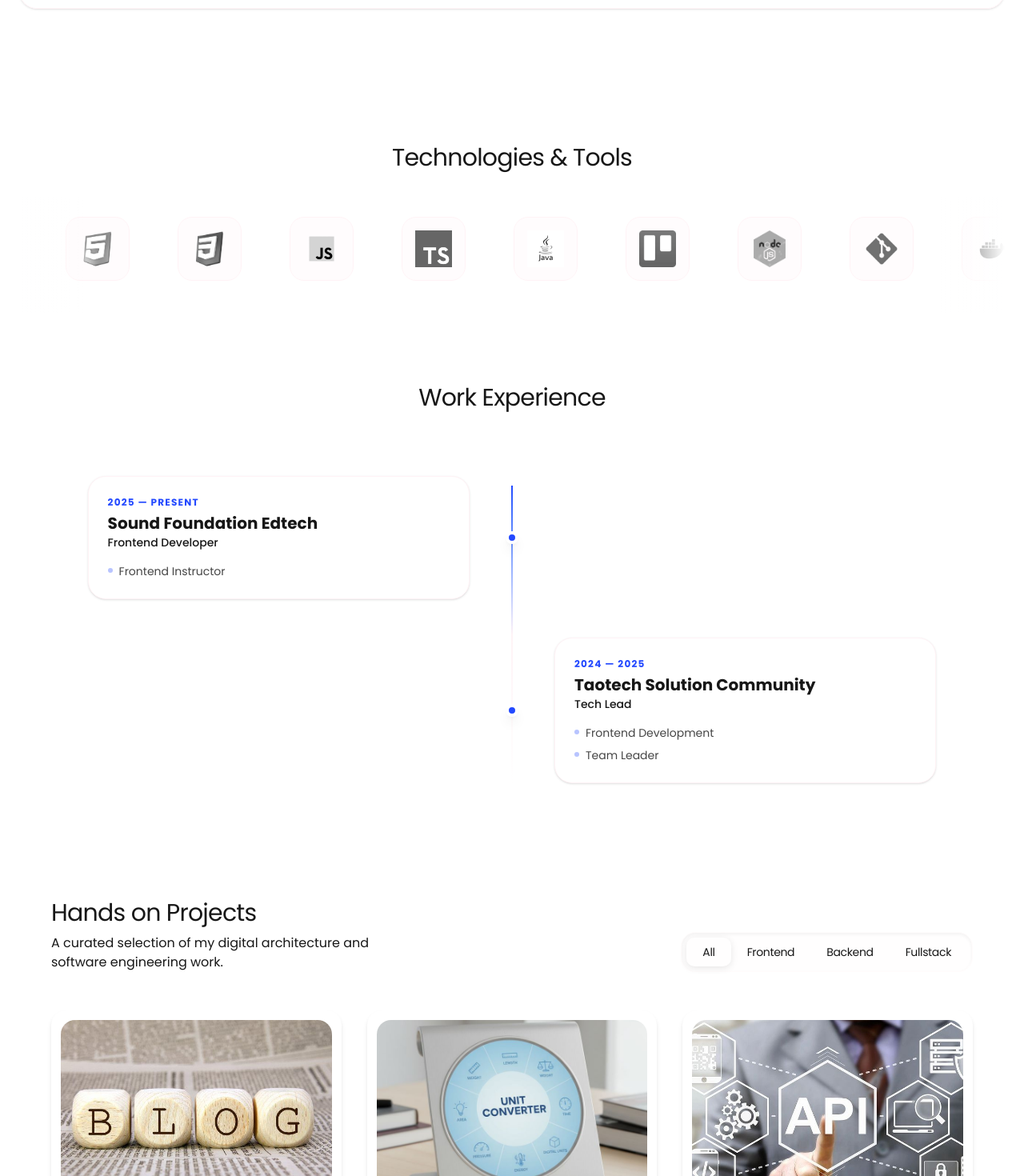
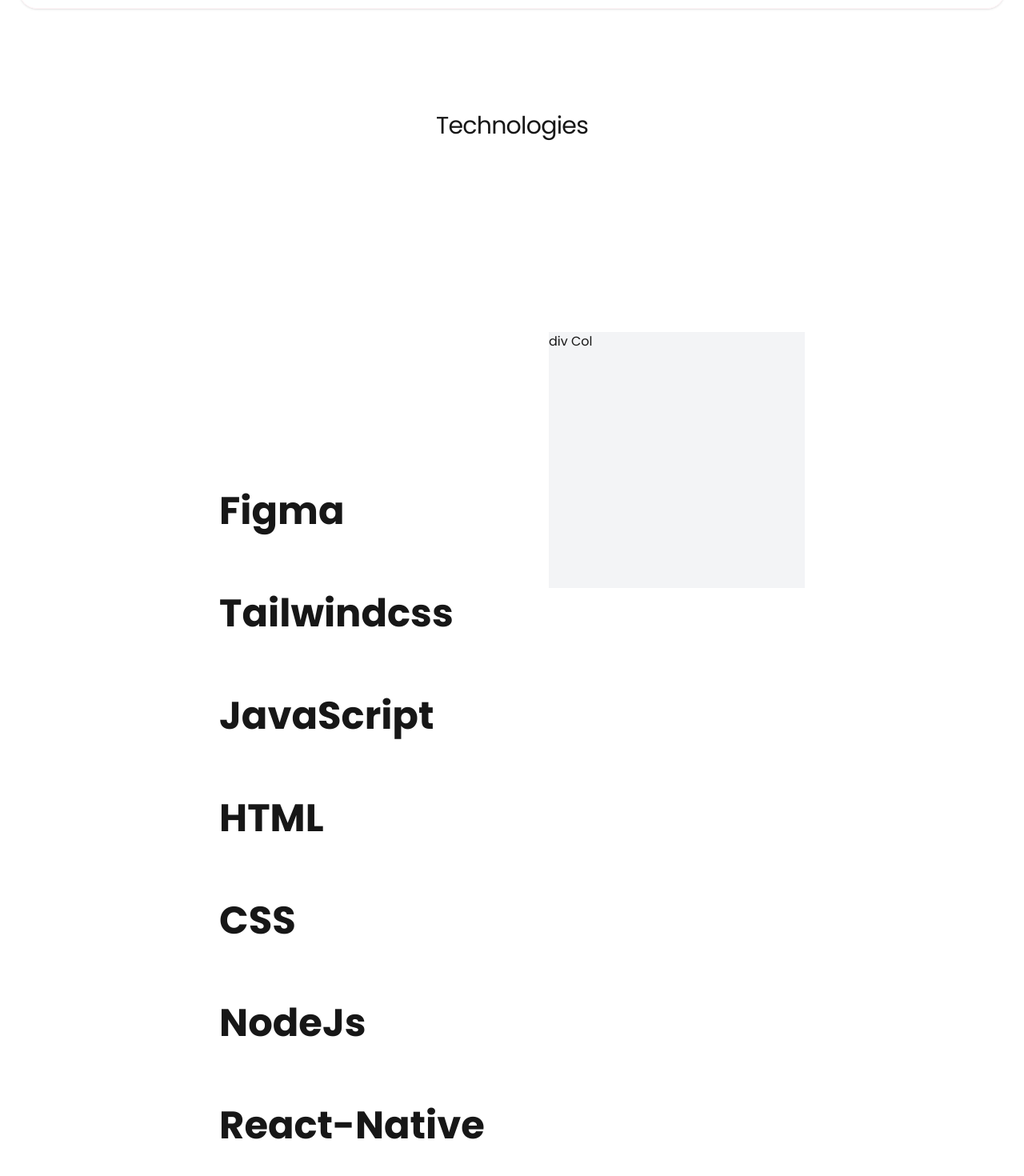
Before and after one commit to Cleve-keem/Portfolios, a Next.js app: page / in a window 1280 px wide. Shown: the part 900-2370 px from the top of the page at 80% size. Built offline with nearby package versions, Linux system fonts and the light colour scheme.

Commit message:
feat(Tools & Technologies): added technology section

```diff
--- a/src/components/skills/Skills.tsx
+++ b/src/components/skills/Skills.tsx
@@ -1,14 +1,14 @@
 import DesignSkills from "@/components/skills/DesignSkills";
 import WorkingTools from "./WorkingTools";
 import Experience from "../Experience";
-// import Technologies from "./Technologies";
+import Technologies from "./Technologies";
 
 export default function Skills() {
   return (
     <section className="p-6" id="skils">
       <div className="w-full max-w-360 mx-auto grid grid-cols-1">
         <DesignSkills />
-        {/* <Technologies /> */}
+        <Technologies />
         <WorkingTools />
         <Experience />
       </div>
--- a/src/components/skills/Technologies.tsx
+++ b/src/components/skills/Technologies.tsx
@@ -1,9 +1,35 @@
+import ToolInView from "./ToolInView";
+
+const tools = [
+  "Figma",
+  "Tailwindcss",
+  "JavaScript",
+  "HTML",
+  "CSS",
+  "NodeJs",
+  "React-Native",
+  "ExpressJs",
+  "Redis",
+];
+
 export default function Technologies() {
   return (
-    <div>
-      <h2 className="text-content-strong mb-8 text-center md:text-center font-normal tracking-tight text-2xl md:text-3xl">
+    <div className="xl:max-w-6xl mx-auto">
+      <h2 className="text-content-strong text-center md:text-center font-normal tracking-tight text-2xl md:text-3xl">
         Technologies
       </h2>
+      <div className="w-full flex items-start gap-20">
+        <div className="w-full py-[50vh]">
+          <ul>
+            {tools.map((tool, id) => (
+              <ToolInView tool={tool} key={id} />
+            ))}
+          </ul>
+        </div>
+        <div className="hidden w-full min-w-[320px] sticky top-0 h-screen md:flex items-center justify-center">
+          <div className="aspect-square w-full bg-gray-100">div Col</div>
+        </div>
+      </div>
     </div>
   );
 }
--- /dev/null
+++ b/src/components/skills/ToolInView.tsx
@@ -0,0 +1,19 @@
+"use client";
+
+import { motion, useInView } from "framer-motion";
+import { useRef } from "react";
+
+export default function ToolInView({ tool }: { tool: string }) {
+  const ref = useRef(null);
+
+  const inView = useInView(ref, { margin: "-50% 0px -50% 0px" });
+
+  return (
+    <motion.li
+      ref={ref}
+      className={`py-10 text-4xl font-bold text-center ${inView ? "text-primary" : "text-gray-300"} text-nowrap md:text-5xl hover:text-brand transition-colors duration-500 md:text-left`}
+    >
+      {tool}
+    </motion.li>
+  );
+}
```
Also changed, not shown: src/components/hero/HeroSection.tsx (+0 -41 lines).
